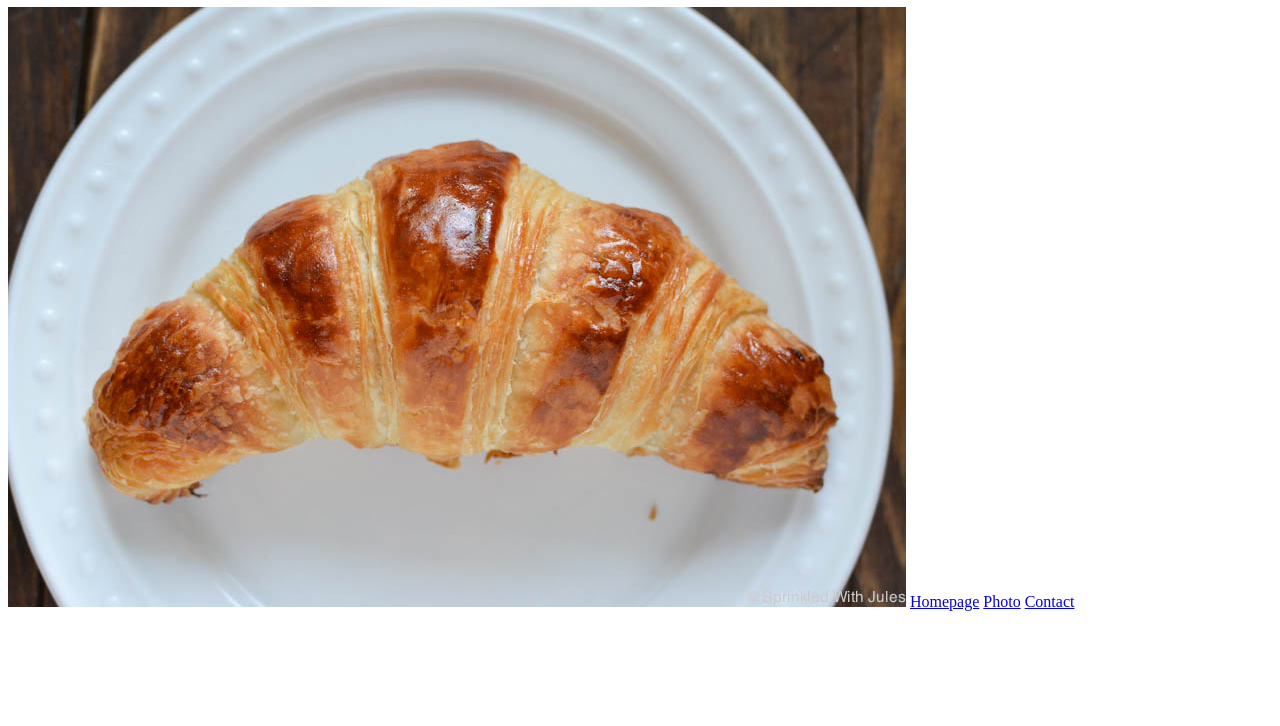
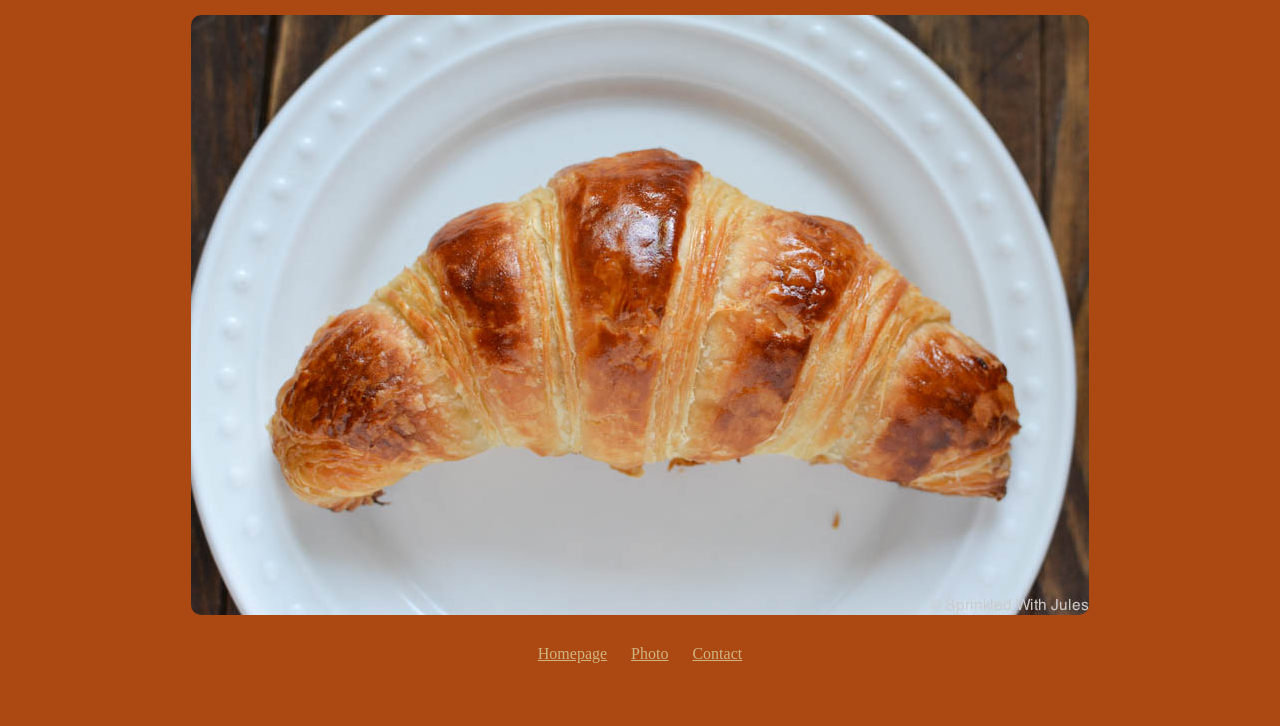
Before and after one commit to Caronara/Croissant, a plain HTML site: page photo.html in a window 1280 px wide. Shown: the part 74-800 px from the top of the page. Drawn offline with Linux system fonts and the light colour scheme.

Commit message:
Added basic CSS

```diff
--- a/css/styles.css
+++ b/css/styles.css
@@ -0,0 +1,28 @@
+body {
+    background-color: #AC4812;
+    color: #D0B481;
+}
+
+h1 {
+  text-align: center;
+}
+
+p {
+  text-align: center;
+}
+
+.croissant-image {
+    max-width: 100%;
+    border-radius: 10px;
+    display: block;
+    margin: 30px auto;
+}
+
+footer {
+    text-align: center;
+}
+
+footer a {
+    color: #D0B481;
+    margin: 0 10px;
+}
--- a/photo.html
+++ b/photo.html
@@ -4,13 +4,16 @@
     <meta charset="UTF-8" />
     <meta http-equiv="X-UA-Compatible" content="IE=edge" />
     <meta name="viewport" content="width=device-width, initial-scale=1.0" />
+    <link rel="stylesheet" href="/css/styles.css">
     <title>Photo</title>
   </head>
   <body>
     <h1>🥐 A picture of a croissant</h1>
-    <img src="/images/croissant.png" alt="croissant" />
+    <img src="/images/croissant.png" alt="croissant" class="croissant-image" />
+    <footer>
     <a href="/">Homepage</a>
     <a href="/photo.html">Photo</a>
     <a href="/contact.html">Contact</a>
+    </footer>
   </body>
 </html>
```
Also changed, not shown: contact.html (+3 -0 lines), index.html (+3 -0 lines).
